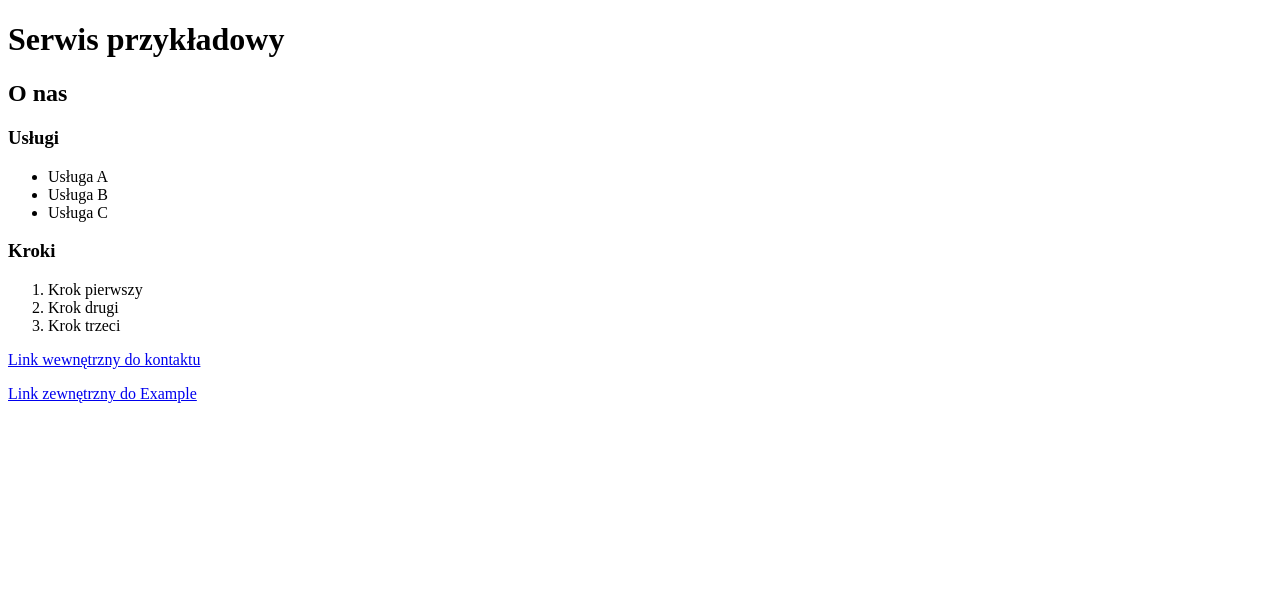
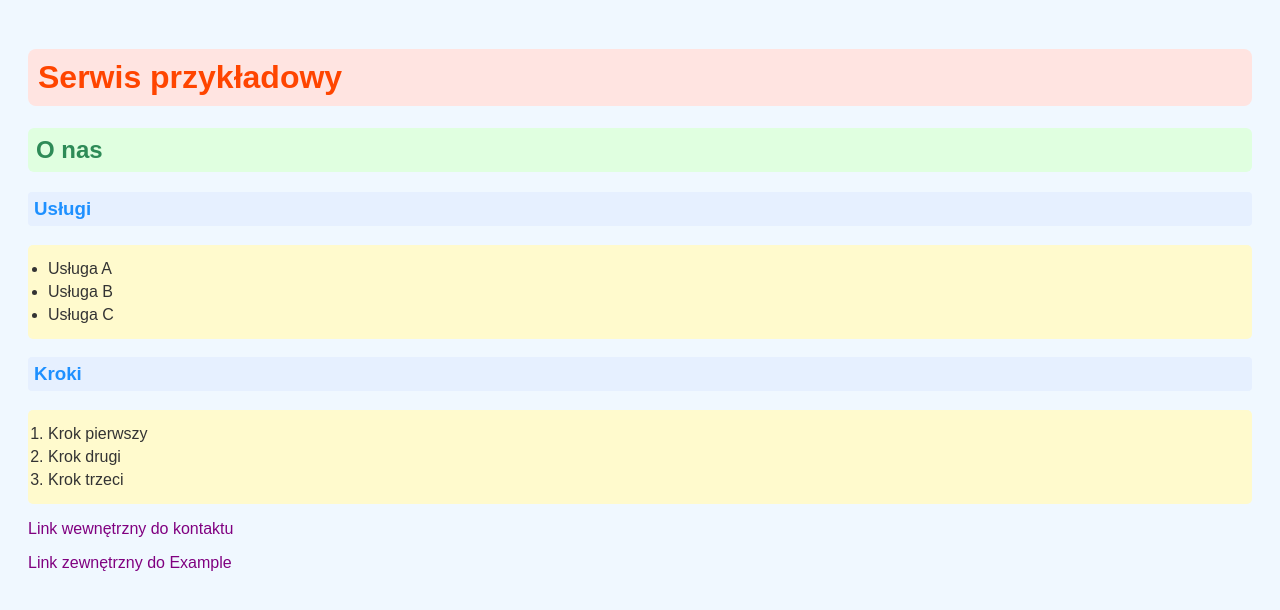
Before and after one commit to 76033/Laboratorium, a plain HTML site: page index.html in a window 1280 px wide. Drawn offline with Linux system fonts and the light colour scheme.

Commit message:
Update index.html

```diff
--- a/index.html
+++ b/index.html
@@ -3,10 +3,64 @@
 <head>
   <meta charset="utf-8">
   <title>Mariusz Syrek</title>
+  <style>
+
+    body {
+      background-color: #f0f8ff;
+      font-family: Arial, sans-serif;
+      color: #333333;
+      padding: 20px;
+    }
+
+
+    h1 {
+      color: #ff4500;
+      background-color: #ffe4e1;
+      padding: 10px;
+      border-radius: 8px;
+    }
+
+    h2 {
+      color: #2e8b57;
+      background-color: #e0ffe0;
+      padding: 8px;
+      border-radius: 6px;
+    }
+
+    h3 {
+      color: #1e90ff;
+      background-color: #e6f0ff;
+      padding: 6px;
+      border-radius: 4px;
+    }
+
+
+    ul, ol {
+      background-color: #fffacd;
+      padding: 10px 20px;
+      border-radius: 5px;
+    }
+
+    li {
+      margin: 5px 0;
+    }
+
+
+    a {
+      color: #800080;
+      text-decoration: none;
+    }
+
+    a:hover {
+      text-decoration: underline;
+    }
+  </style>
 </head>
 <body>
   <h1>Serwis przykładowy</h1>
+
   <h2>O nas</h2>
+
   <h3>Usługi</h3>
   <ul>
     <li>Usługa A</li>
@@ -14,15 +68,14 @@
     <li>Usługa C</li>
   </ul>
 
-
   <h3>Kroki</h3>
   <ol>
     <li>Krok pierwszy</li>
     <li>Krok drugi</li>
     <li>Krok trzeci</li>
   </ol>
+
   <p><a href="#kontakt">Link wewnętrzny do kontaktu</a></p>
   <p><a href="https://google.com" target="_blank">Link zewnętrzny do Example</a></p>
-
 </body>
 </html>
```
Lines whose indentation alone changed are shown as unchanged.
